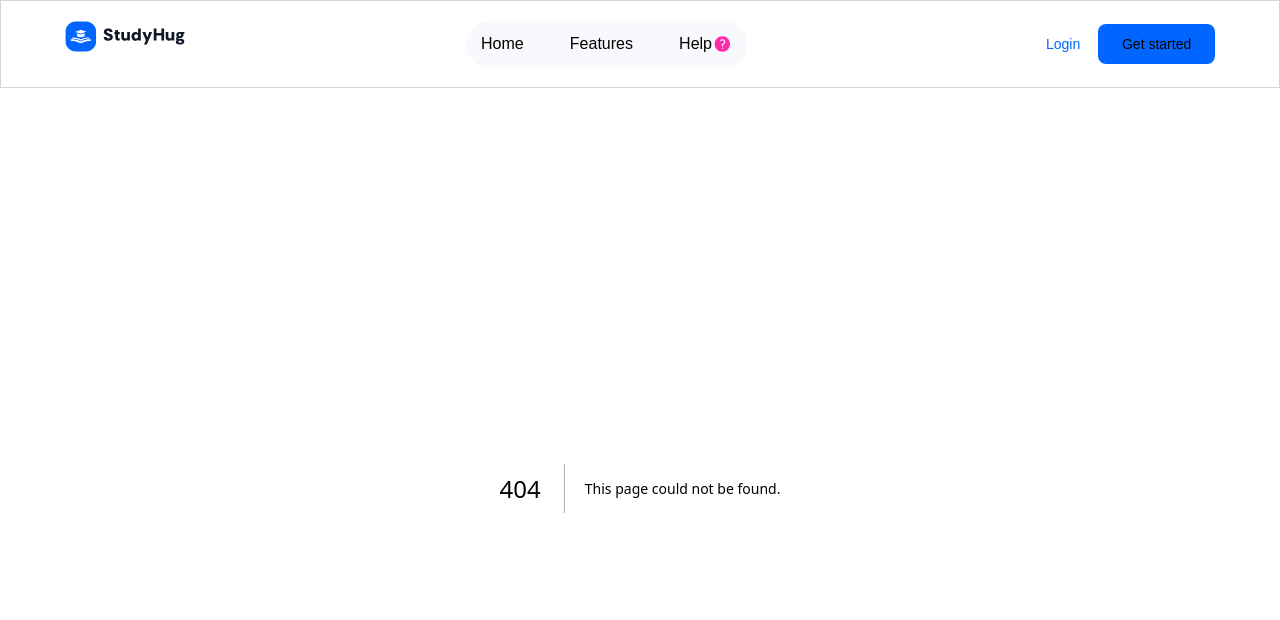
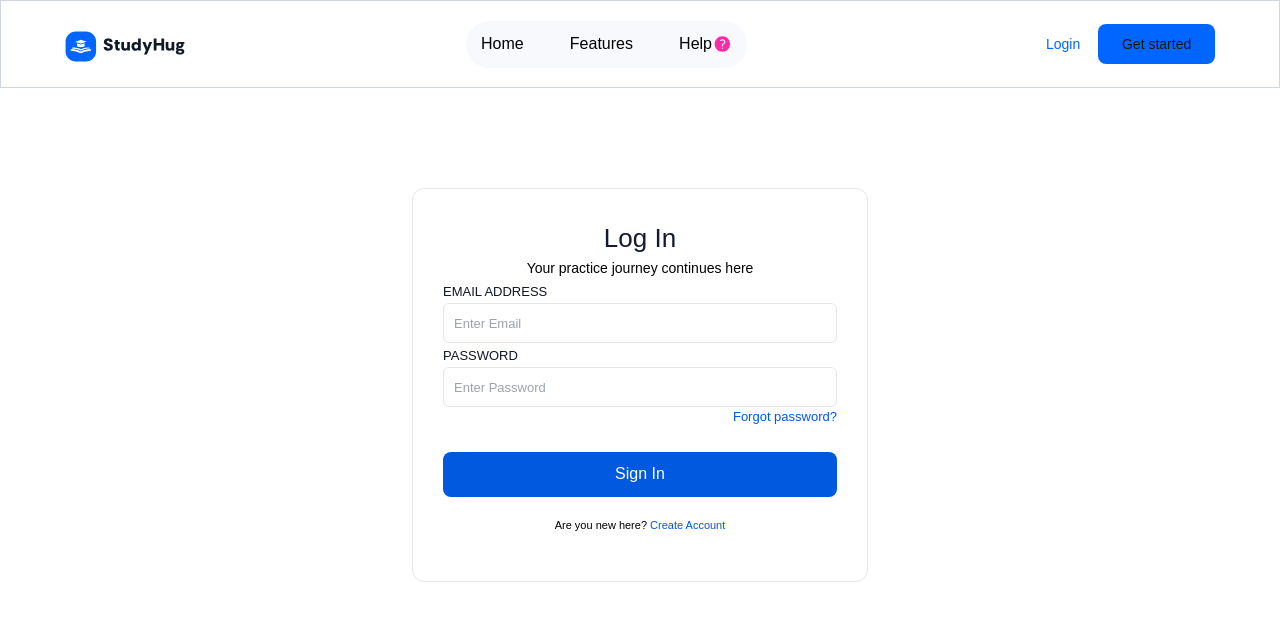
Before and after one commit to Honourable1234/studyHug, a Next.js app: page /Login in a window 1280 px wide. Before the commit this address had no page. Shown: the top 620 px of the page. Built offline with nearby package versions, Linux system fonts and the light colour scheme.

Commit message:
done for today 24th november 2024

```diff
--- a/app/Components/Header.js
+++ b/app/Components/Header.js
@@ -22,11 +22,11 @@ export default function Header() {
            alt="Study Hug Logo"
            width={90}
            height={40}
-           className="w-[50px] xs:w-[90px] lg:w-[120px] "
+           className="w-[50px] xs:w-[90px] lg:w-[120px] mt-[10px] "
       />
        </Link>
       <div className="w-[281px] h-[47px] bg-[#F7F9FC] rounded-[40px] hidden sm:flex text-black text-[16px] justify-between items-center px-[15px]">
-        <button>Home</button>
+        <Link href="/" onClick={handleFetch}><button>Home</button></Link>
         <button>Features</button>
         <button className="flex">
           Help
@@ -40,7 +40,9 @@ export default function Header() {
         </button>
       </div>
       <div className="flex items-center">
-         <button className="hidden xs:block text-[#0066FF] w-[70px] h-[40px] text-[14px]" onClick={handleFetch}>Login</button>
+         <Link href="/Login">
+             <button className="hidden xs:block text-[#0066FF] w-[70px] h-[40px] text-[14px]" onClick={handleFetch}>Login</button>
+         </Link>
          <Link href="/Signup">
             <button className="bg-[#0066FF] w-[70px] xs:w-[117px] h-[25px] xs:h-[40px] rounded-[8px] text-[10px] xs:text-[14px]" onClick={handleFetch}>Get started</button>
          </Link>
--- /dev/null
+++ b/app/Login/page.js
@@ -0,0 +1,66 @@
+"use client";
+import React from 'react'
+import { useForm } from 'react-hook-form';
+import Link from 'next/link'
+import { useLoading } from "../Contexts/loading";
+
+
+function LoginPage() {
+    const {
+        register,
+        handleSubmit,
+        formState: { errors },
+      } = useForm();
+
+      const onSubmit = (data) => {
+        console.log(data);
+      }
+      const { startLoading, stopLoading } = useLoading();
+      const handleFetch = async () => {
+        startLoading();
+        await new Promise((resolve) => setTimeout(resolve, 2000));
+        stopLoading();
+      };
+  return (
+    <div className="h-screen text-black bg-white pt-[70px] xs:pt-[100px]">
+      <form onSubmit={handleSubmit(onSubmit)} className="w-[90%] sm:w-[456px] h-[370px] xs:h-[394px] border border[#B9BEC7] rounded-[12px] m-auto p-[30px]" >
+            <h2 className="text-[#121930] text-[18px] text-rethink text-center xs:text-[26px] ">Log In</h2>
+            <p className="text-rethink text-[9px] text-center xs:text-[14px]">Your practice journey continues here</p>
+        <div>
+          <label htmlFor="email" className=" text-[9px] xs:text-[13px] text-[#10172C] text-inter">EMAIL ADDRESS</label><br/>
+          <input
+            id="email"
+            {...register("email", {
+              required: "Email is required",
+              pattern: {
+                value: /^[^\s@]+@[^\s@]+\.[^\s@]+$/,
+                message: "Invalid email address",
+              },
+            })}
+            className="border border black rounded-[6px] text-[10px] xs:text-[13px] w-[200px] xs:w-full h-[30px] sm:h-[40px] px-[10px]"
+            placeholder="Enter Email"
+          />
+          {errors.email && <p className="text-red-500 text-[8px]">{errors.email.message}</p>}
+        </div>
+        <div>
+          <label htmlFor="password" className=" text-[9px] xs:text-[13px] text-[#10172C] text-inter">PASSWORD</label><br/>
+          <input
+            id="password"
+            {...register("password", {
+              required: "Password is required",
+            })}
+            className="border border black rounded-[6px] text-[10px] xs:text-[13px] w-[200px] xs:w-full h-[30px] sm:h-[40px] px-[10px]"
+            placeholder="Enter Password"
+          />
+          {errors.password && <p className="text-red-500 text-[8px]">{errors.password.message}</p>}
+        </div>
+        <p className="text-[#0059DE] text-[10px] w-full xs:text-[13px] text-end">Forgot password?</p>
+        <button type="submit" className="bg-[#0059DE] w-[200px] xs:w-full h-[35px] sm:h-[45px] rounded-[8px] mt-[25px] text-white">Sign In
+        </button>
+        <div className="text-center"><p className="text-[11px] mt-[20px]">Are you new here? <Link href="/Signup" onClick={handleFetch}> <span className="text-[#0059DE]">Create Account</span> </Link></p></div>
+      </form>
+    </div>
+  )
+}
+
+export default LoginPage
--- a/app/Signup/page.js
+++ b/app/Signup/page.js
@@ -1,6 +1,8 @@
 "use client";
 import React from 'react'
 import { useForm } from 'react-hook-form';
+import Link from 'next/link'
+import { useLoading } from "../Contexts/loading";
 
 export default function SignupPage() {
     const {
@@ -12,6 +14,12 @@ export default function SignupPage() {
       const onSubmit = (data) => {
         console.log(data);
       }
+      const { startLoading, stopLoading } = useLoading();
+      const handleFetch = async () => {
+        startLoading();
+        await new Promise((resolve) => setTimeout(resolve, 2000));
+        stopLoading();
+      };
   return (
     <div className="h-screen text-black bg-white pt-[70px] xs:pt-[100px]">
         <form onSubmit={handleSubmit(onSubmit)} className="w-[90%] sm:w-[456px] h-[500px] xs:h-[524px] border border[#B9BEC7] rounded-[12px] m-auto p-[30px]" >
@@ -73,7 +81,7 @@ export default function SignupPage() {
         </div>
 
         <button type="submit" className="bg-[#0059DE] w-[200px] xs:w-full h-[35px] sm:h-[45px] rounded-[8px] mt-[25px] text-white">Sign Up</button>
-        <div className="text-center"><p className="text-[11px] mt-[20px]">Already have an account? <span className="text-[#0059DE]">Log in</span> </p></div>
+        <div className="text-center"><p className="text-[11px] mt-[20px]">Already have an account? <Link href="/Login" onClick={handleFetch}><span className="text-[#0059DE]">Log in</span></Link> </p></div>
       </form>
     </div>
   )
```
